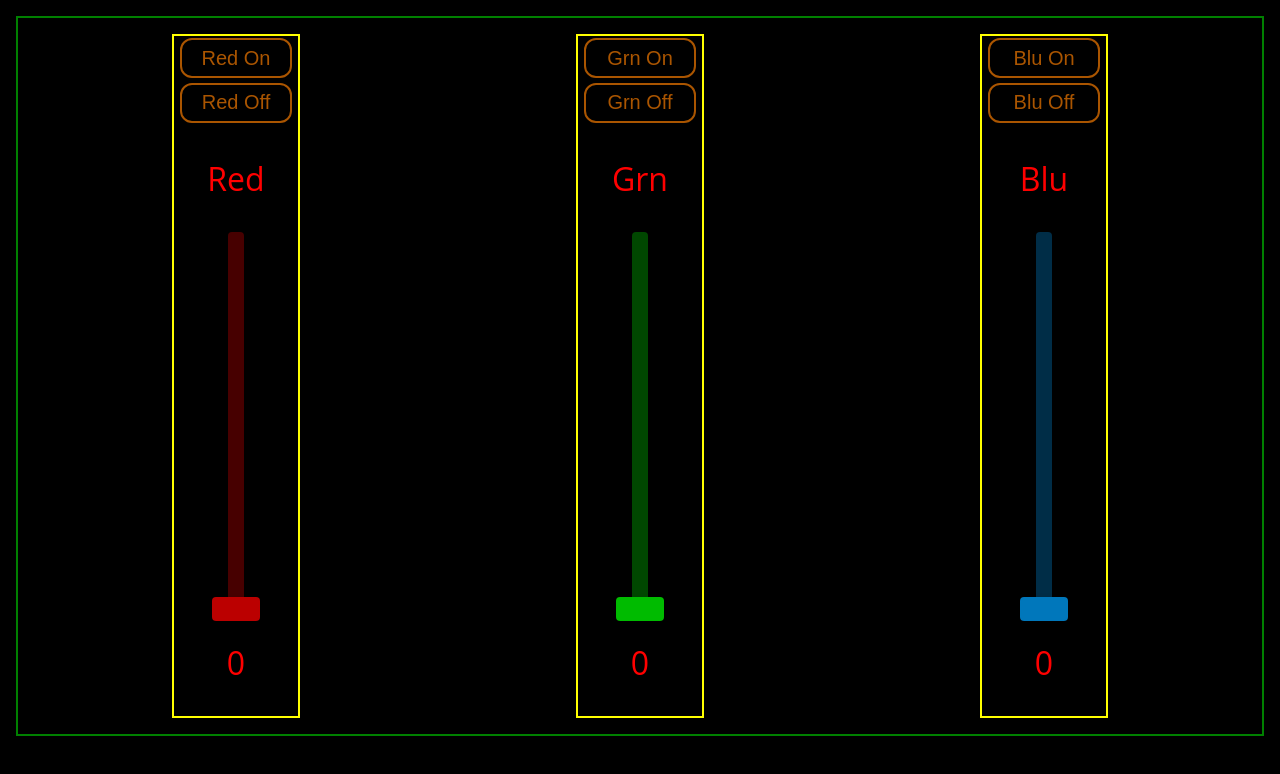
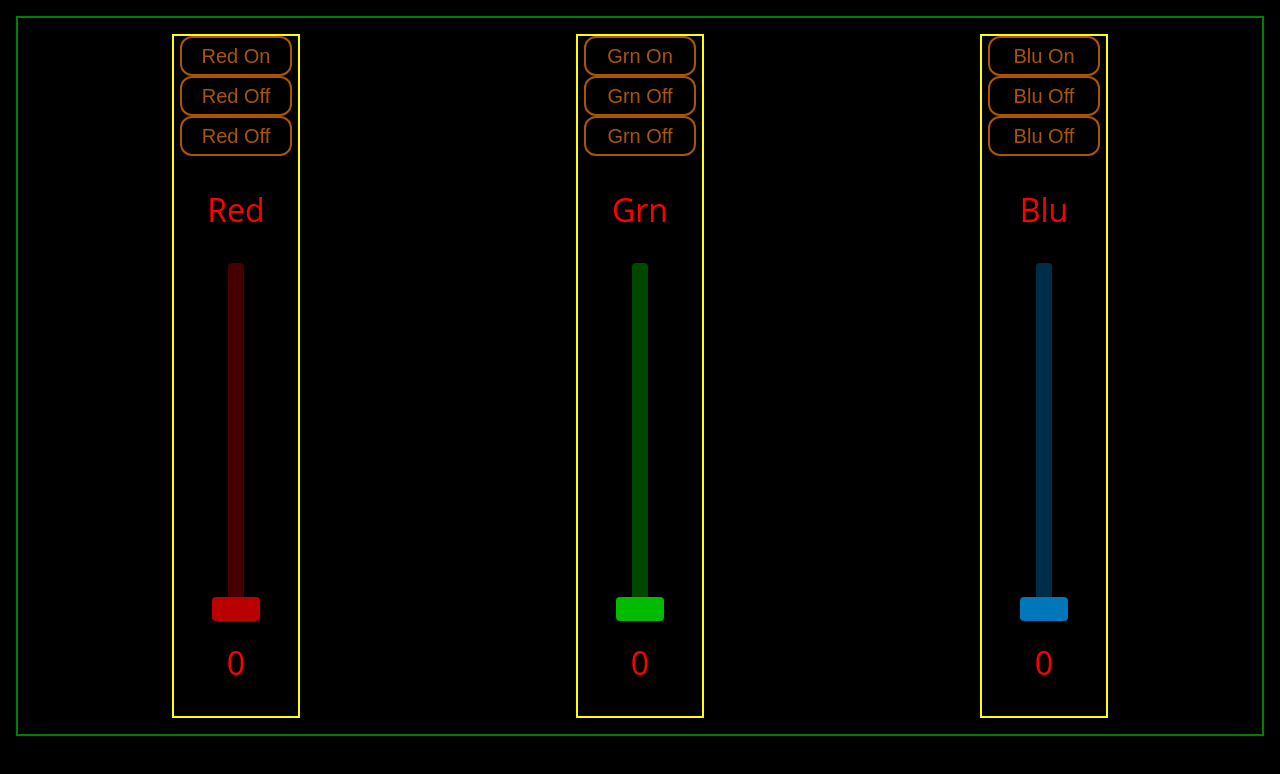
Before and after one commit to CelestialCoyote/hercules-gui-materialui-sliders, a React (Create React App) app in the folder frontend/: page / in a window 1280 px wide. Shown: the top 774 px of the page. Built offline with nearby package versions, Linux system fonts and the light colour scheme.

Commit message:
Started to add toggle button for VerticalCoveSlider component.

```diff
--- a/frontend/src/components/VerticalCoveSlider/VerticalCoveSlider.js
+++ b/frontend/src/components/VerticalCoveSlider/VerticalCoveSlider.js
@@ -1,8 +1,11 @@
+import { useState } from 'react';
 import Slider from '@mui/material/Slider';
 import './VerticalCoveSlider.css';
 
 
 const VerticalCoveSlider = ({ coveColor, color, setLevel, level }) => {
+
+    const [isOff, setIsOff] = useState(true);
 
     //const handleSliderChange = (_event, value) => {
     //    setLevel(value);
@@ -22,6 +25,15 @@ const VerticalCoveSlider = ({ coveColor, color, setLevel, level }) => {
                     }}
                 >
                     {coveColor} On
+                </button>
+
+                <button
+                    className="cove-button red-button"
+                    onClick={() => {
+                        setLevel(0);
+                    }}
+                >
+                    {coveColor} Off
                 </button>
 
                 <button
@@ -63,7 +75,11 @@ const VerticalCoveSlider = ({ coveColor, color, setLevel, level }) => {
                 step={1}
                 value={level}
                 //onChange={handleSliderChange}
-                onChange={(e) => { setLevel(e.target.value); }}
+                onChange={(e) => {
+                    setLevel(e.target.value);
+                    if (e.target.value > 0) setIsOff(false);
+                    if (e.target.value === 0) setIsOff(true);
+                }}
             />
 
             <label className="cove-text">{level}</label>
```
